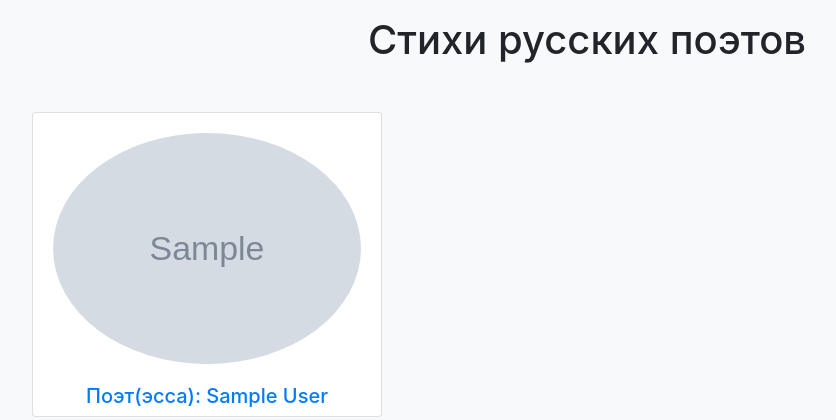
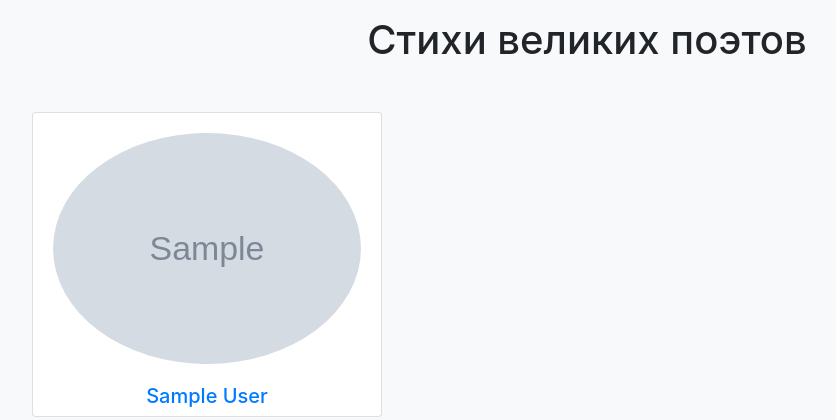
Before and after one commit to dclimber/webinar_poems, a Django app: page / in a window 1280 px wide. Shown: the part 56-476 px from the top of the page, without its empty margins (53-889 px from the left). Run offline with Django 3.2, Linux system fonts and the light colour scheme; tables that the repository leaves empty hold one stand-in row (values such as "Sample post"); grey boxes marked "Sample" are stand-in pictures; some libraries are stand-ins or nearby versions.

Commit message:
feat: Update titles in templates

```diff
--- a/templates/index.html
+++ b/templates/index.html
@@ -5,7 +5,7 @@
     <meta charset="utf-8">
     <meta name="viewport" content="width=device-width, initial-scale=1, shrink-to-fit=no">
 
-    <title>Стихи русских поэтов | Olender</title>
+    <title>Стихи великих поэтов | Olender</title>
 
     <!-- Bootstrap CSS -->
     <link rel="stylesheet" href="https://stackpath.bootstrapcdn.com/bootstrap/4.5.0/css/bootstrap.min.css" integrity="sha384-9aIt2nRpC12Uk9gS9baDl411NQApFmC26EwAOH8WgZl5MYYxFfc+NcPb1dKGj7Sk" crossorigin="anonymous">
@@ -19,7 +19,7 @@
 
     <main class="pt-3 pb-4 min-vh-100">
 
-      <h1 class="text-center mb-5">Стихи русских поэтов</h1>
+      <h1 class="text-center mb-5">Стихи великих поэтов</h1>
 
       <div class="container">
         <div class="row">
@@ -31,7 +31,7 @@
                 {% if poet.photo_url %}
                   <img src="{{ poet.photo_url }}" alt="{{ poet }}" class="img-fluid rounded-circle"></div>
                 {% endif %}
-                <h5 class="text-center"><a href="{{ poet.get_absolute_url }}">{{ poet }}</a></h5>
+                <h5 class="text-center"><a href="{{ poet.get_absolute_url }}">{{ poet.full_name }}</a></h5>
               </div>
             </div>
           </div>
--- a/templates/poem.html
+++ b/templates/poem.html
@@ -24,7 +24,7 @@
           <a class="btn btn-info-outline btn-sm" href="{% url 'poet' poet_pk=poem.author.pk %}">← Назад</a>
         </div>
         <div class="flex-grow-1">
-          <h1 class="text-center mb-5">Стихи {{ poet }}</h1>
+          <h2 class="text-center mb-5">{{ poem.author.full_name }}</h2>
         </div>
       </div>
 
@@ -34,7 +34,7 @@
           <div class="col-12 col-md-10 col-lg-8 mx-auto">
             <div class="card">
               <div class="card-body">
-                <h1 class="text-center mb-5">{{ poem }}</h1>
+                <h1 class="text-center mb-5">{{ poem.title }}</h1>
                 <div class="poem-text">
                   {{ poem.text|linebreaksbr }}
                 </div>
--- a/templates/poet.html
+++ b/templates/poet.html
@@ -24,7 +24,7 @@
           <a class="btn btn-info-outline btn-sm" href="{% url 'index' %}">← Назад</a>
         </div>
         <div class="flex-grow-1">
-          <h1 class="text-center mb-5">Стихи {{ poet }}</h1>
+          <h1 class="text-center mb-5">Стихи {{ poet.full_name }}</h1>
         </div>
       </div>
 
@@ -36,7 +36,7 @@
             {% for poem in poems %}
               <div class="card">
                 <div class="card-body">
-                  <p><a href="{{ poem.get_absolute_url }}">{{ poem }}</a></p>
+                  <p><a href="{{ poem.get_absolute_url }}">{{ poem.title }}</a></p>
                 </div>
               </div>
               {% if forloop.counter == divide_at %}
```
